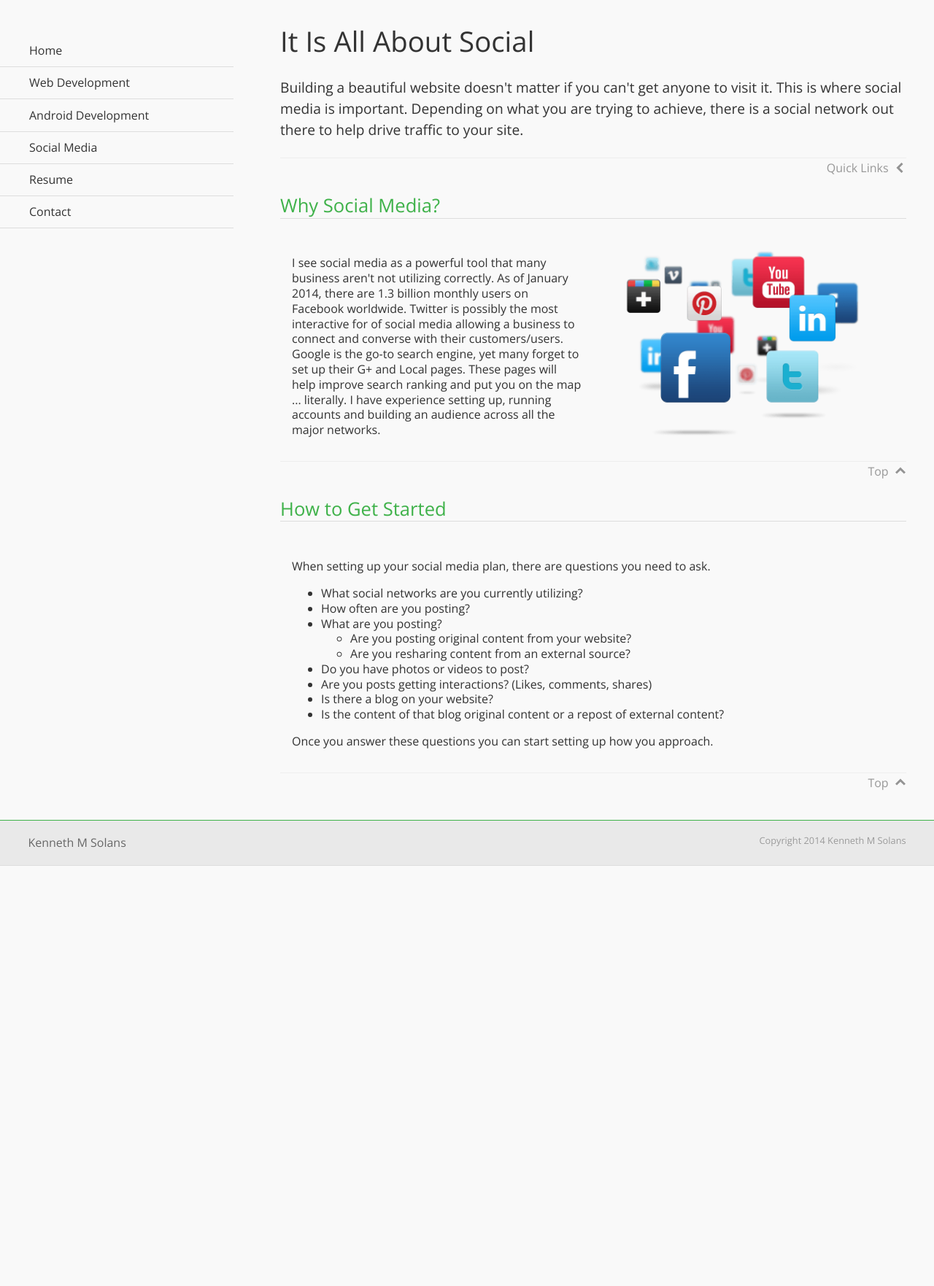
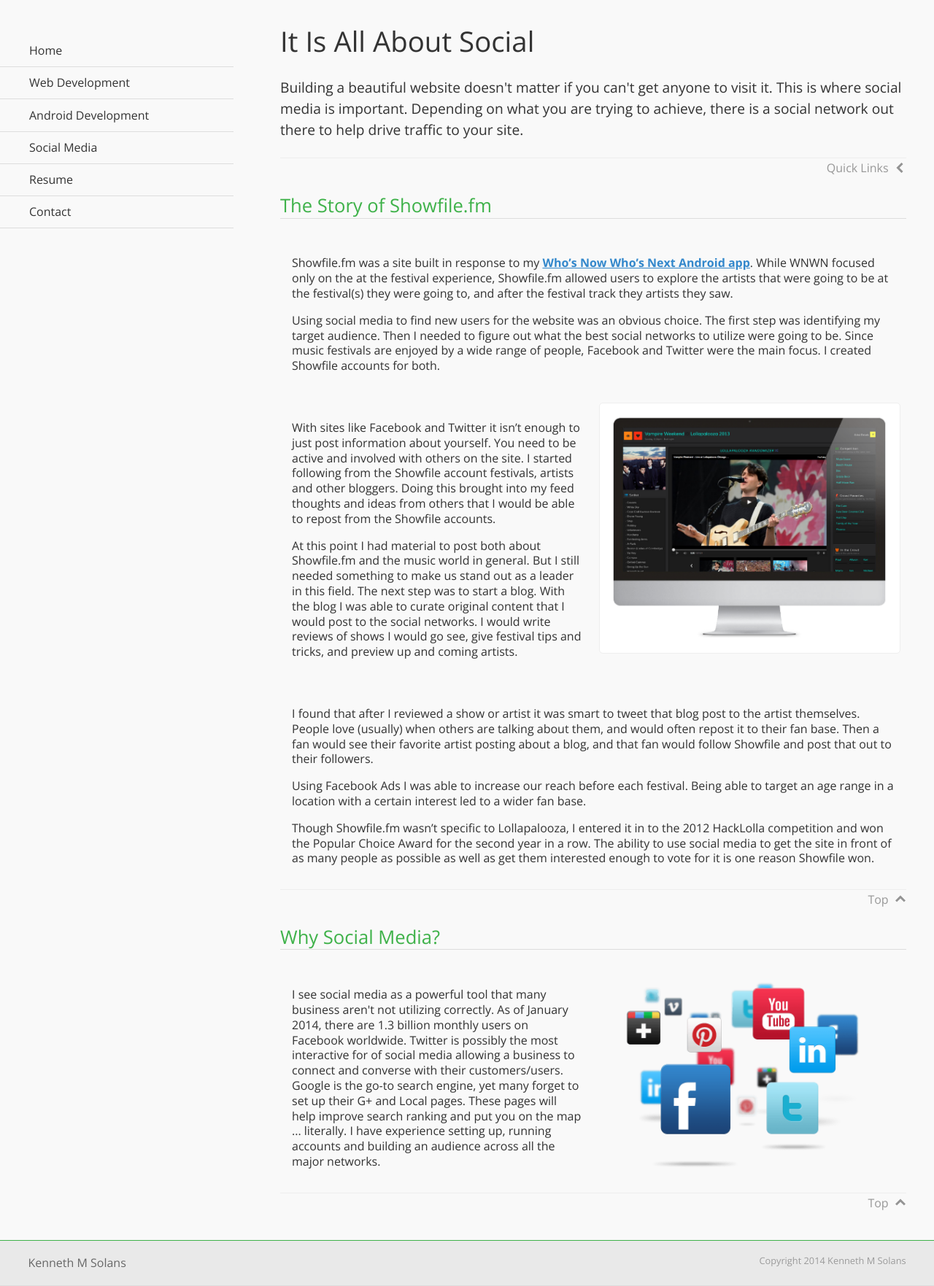
Before and after one commit to fukenny/portfolio, a PHP site: page /socialmedia/ in a window 1280 px wide. Shown: the part 53-1816 px from the top of the page at 73% size. Before the commit the page ends 1240 px from the top, so only its background shows below. Run offline with PHP 8.4, Linux system fonts and the light colour scheme.

Commit message:
Updated Social Content - added favicon

```diff
--- a/androiddev/index.php
+++ b/androiddev/index.php
@@ -4,7 +4,7 @@
 		<meta charset="utf-8">
 		<meta name="viewport" content="width=device-width, initial-scale=1">
 		<title>Android Development - Kenneth Solans</title>
-		<link rel="shortcut icon" href="../favicon.ico">
+		<link rel="shortcut icon" href="../favicon.png">
 		<link rel="stylesheet" href="http://fonts.googleapis.com/css?family=Open+Sans:300,400,700">
 		<link rel="stylesheet" href="../css/themes/default/jquery.mobile-1.4.2.min.css">
 		<link rel="stylesheet" href="../_assets/css/jqm-kms.css">
--- a/contact/index.php
+++ b/contact/index.php
@@ -4,7 +4,7 @@
 		<meta charset="utf-8">
 		<meta name="viewport" content="width=device-width, initial-scale=1">
 		<title>Contact - Kenneth Solans</title>
-		<link rel="shortcut icon" href="../favicon.ico">
+		<link rel="shortcut icon" href="../favicon.png">
 		<link rel="stylesheet" href="http://fonts.googleapis.com/css?family=Open+Sans:300,400,700">
 		<link rel="stylesheet" href="../css/themes/default/jquery.mobile-1.4.2.min.css">
 		<link rel="stylesheet" href="../_assets/css/jqm-kms.css">
--- a/resume/index.php
+++ b/resume/index.php
@@ -4,7 +4,7 @@
         <meta charset="utf-8">
         <meta name="viewport" content="width=device-width, initial-scale=1">
         <title>Resume - Kenneth Solans</title>
-        <link rel="shortcut icon" href="../favicon.ico">
+        <link rel="shortcut icon" href="../favicon.png">
         <link rel="stylesheet" href="http://fonts.googleapis.com/css?family=Open+Sans:300,400,700">
         <link rel="stylesheet" href="../css/themes/default/jquery.mobile-1.4.2.min.css">
         <link rel="stylesheet" href="../_assets/css/jqm-kms.css">
--- a/socialmedia/index.php
+++ b/socialmedia/index.php
@@ -4,7 +4,7 @@
 		<meta charset="utf-8">
 		<meta name="viewport" content="width=device-width, initial-scale=1">
 		<title>Social Media - Kenneth Solans</title>
-		<link rel="shortcut icon" href="../favicon.ico">
+		<link rel="shortcut icon" href="../favicon.png">
 		<link rel="stylesheet" href="http://fonts.googleapis.com/css?family=Open+Sans:300,400,700">
 		<link rel="stylesheet" href="../css/themes/default/jquery.mobile-1.4.2.min.css">
 		<link rel="stylesheet" href="../_assets/css/jqm-kms.css">
@@ -27,6 +27,29 @@
 				<h1>It Is All About Social</h1>
 
 				<p>Building a beautiful website doesn't matter if you can't get anyone to visit it. This is where social media is important. Depending on what you are trying to achieve, there is a social network out there to help drive traffic to your site.</p>
+				<h2>The Story of Showfile.fm</h2>
+				<div class="jqm-block-content-clear">
+					<p>Showfile.fm was a site built in response to my <a href="../androiddev/" data-ajax="false">Who’s Now Who’s Next Android app</a>. While WNWN focused only on the at the festival experience, Showfile.fm allowed users to explore the artists that were going to be at the festival(s) they were going to, and after the festival track they artists they saw.</p>
+					<p>Using social media to find new users for the website was an obvious choice. The first step was identifying my target audience. Then I needed to figure out what the best social networks to utilize were going to be. Since music festivals are enjoyed by a wide range of people, Facebook and Twitter were the main focus. I created Showfile accounts for both.</p>
+				</div>
+				<div class="ui-grid-a ui-responsive">
+					<div class="ui-block-a">
+						<div class="jqm-block-content-clear">
+							<p>With sites like Facebook and Twitter it isn’t enough to just post information about yourself. You need to be active and involved with others on the site. I started following from the Showfile account festivals, artists and other bloggers. Doing this brought into my feed thoughts and ideas from others that I would be able to repost from the Showfile accounts.</p>
+							<p>At this point I had material to post both about Showfile.fm and the music world in general. But I still needed something to make us stand out as a leader in this field. The next step was to start a blog. With the blog I was able to curate original content that I would post to the social networks. I would write reviews of shows I would go see, give festival tips and tricks, and preview up and coming artists.</p>
+						</div>
+					</div>
+					<div class="ui-block-b">
+						<div class="jqm-block-content">
+							<img src="../_assets/img/showfileFM.png" style="width: 100%">
+						</div>
+					</div>
+				</div>
+				<div class="jqm-block-content-clear">
+					<p>I found that after I reviewed a show or artist it was smart to tweet that blog post to the artist themselves. People love (usually) when others are talking about them, and would often repost it to their fan base. Then a fan would see their favorite artist posting about a blog, and that fan would follow Showfile and post that out to their followers.</p>
+					<p>Using Facebook Ads I was able to increase our reach before each festival. Being able to target an age range in a location with a certain interest led to a wider fan base.</p>
+					<p>Though Showfile.fm wasn’t specific to Lollapalooza, I entered it in to the 2012 HackLolla competition and won the Popular Choice Award for the second year in a row. The ability to use social media to get the site in front of as many people as possible as well as get them interested enough to vote for it is one reason Showfile won.</p>
+				</div>
 				<h2>Why Social Media?</h2>
 				<div class="ui-grid-a ui-responsive">
 					<div class="ui-block-a">
@@ -40,7 +63,7 @@
 						</div>
 					</div>
 				</div>
-				<h2>How to Get Started</h2>
+				<!--<h2>How to Get Started</h2>
 				<div class="jqm-block-content-clear">
 						<p>When setting up your social media plan, there are questions you need to ask.
 						<ul>
@@ -58,7 +81,7 @@
 						</ul>
 						</p>
 						<p>Once you answer these questions you can start setting up how you approach.</p>
-				</div>
+				</div>-->
 				<a href="#ui-page-top" class="jqm-deeplink ui-icon-carat-u ui-alt-icon">Top</a>
 			</div>
 			<!-- /main content -->
```
Also changed, not shown: _assets/img/showfileFM.png (added). Lines whose indentation alone changed are shown as unchanged.
